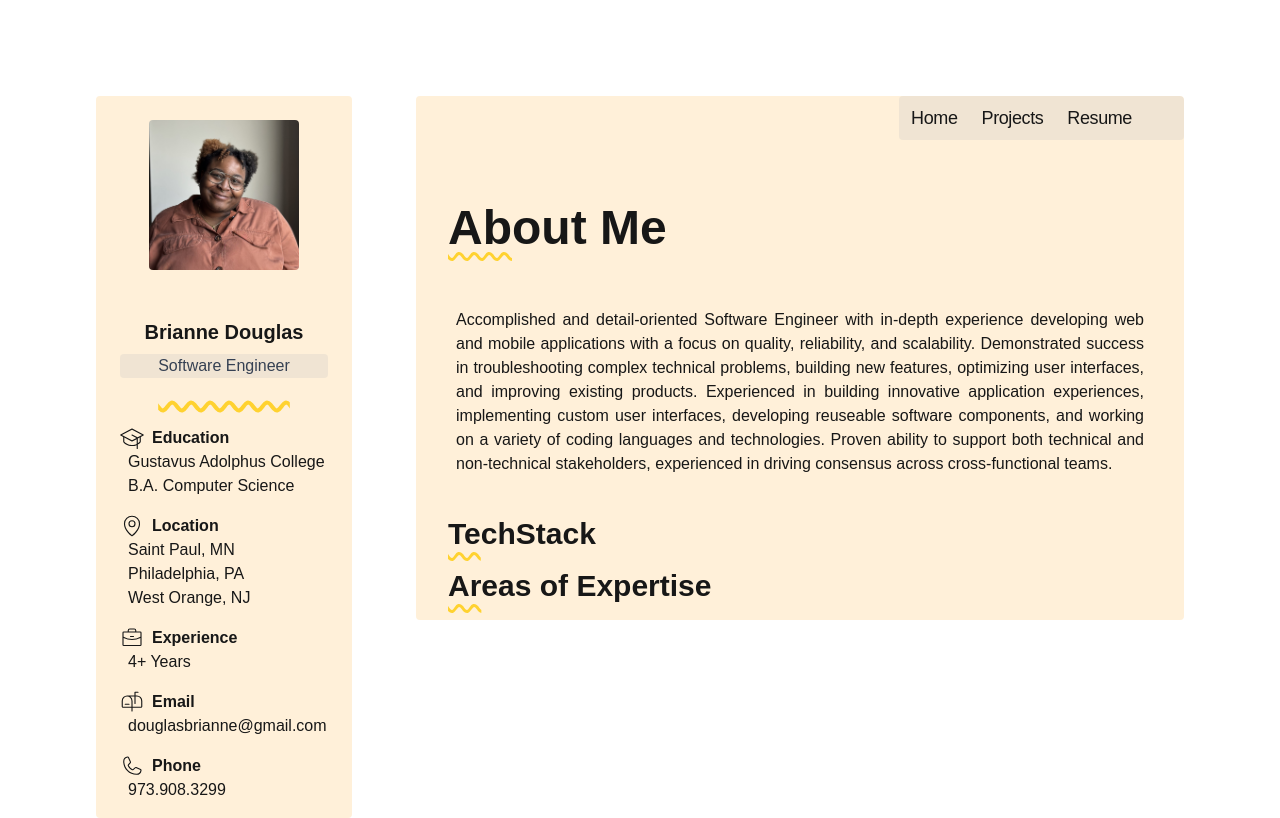
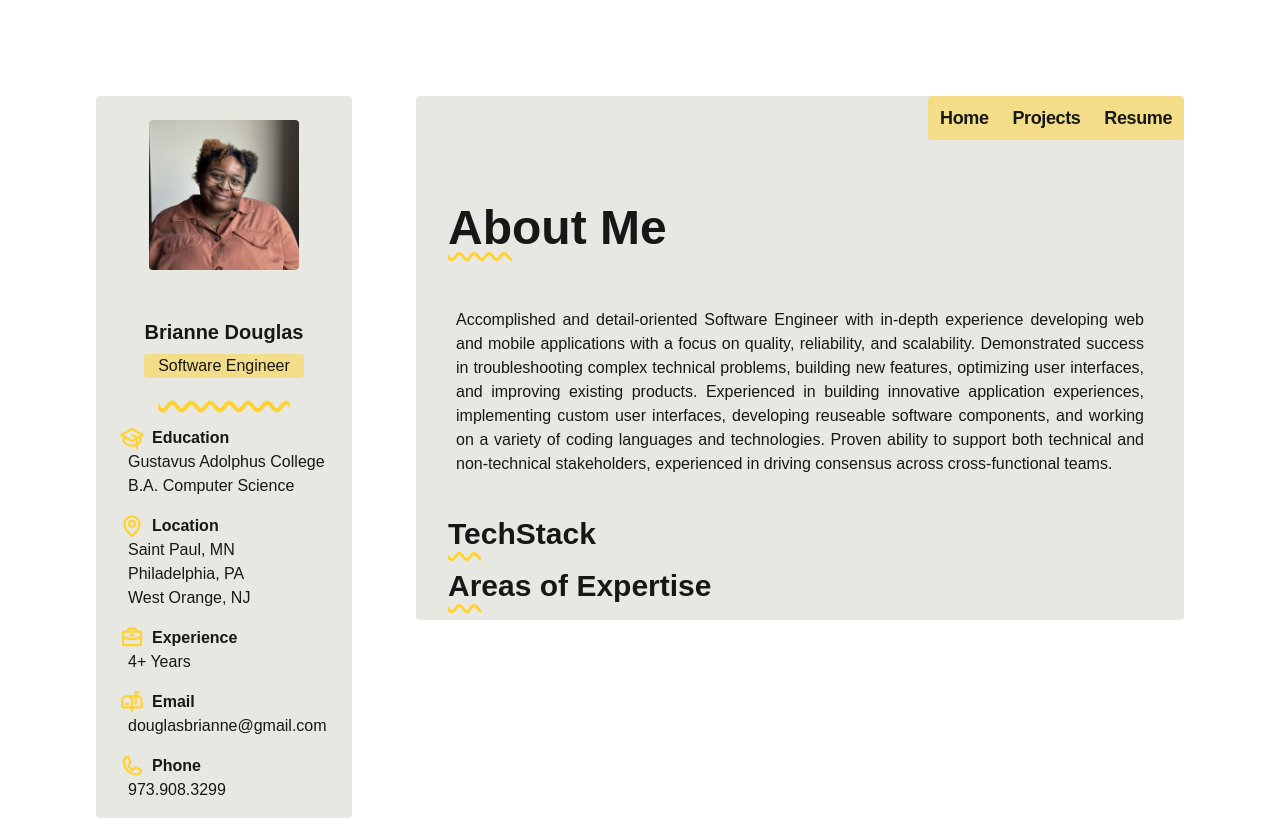
Before and after one commit to starbeezus/portfolio, a Next.js app: page / in a window 1280 px wide. Built offline with nearby package versions, Linux system fonts and the light colour scheme.

Commit message:
Updated Colors

```diff
--- a/src/components/DashboardCard.tsx
+++ b/src/components/DashboardCard.tsx
@@ -14,7 +14,7 @@ export function DashboardCard({
   children,
 }: DashboardCardProps) {
   return (
-    <div className="rounded min-w-fit overflow-hidden bg-amber-500/15 mt-24">
+    <div className="rounded min-w-fit overflow-hidden bg-olive-200 mt-24">
       {image && title && description && (
         <div>
           <Image
@@ -24,8 +24,8 @@ export function DashboardCard({
             height={150}
           />
           <div className="p-6">
-            <h2 className="text-xl text-center font-semibold mb-2">{title}</h2>
-            <p className="text-gray-700 text-center text-base rounded bg-gray-400/15 underline decoration-wavy decoration-4 underline-offset-30 decoration-amber-300 mb-6">
+            <h2 className="text-xl text-center font-bold mb-2">{title}</h2>
+            <p className=" text-center text-base rounded bg-amber-300/50 underline decoration-wavy decoration-4 underline-offset-30 decoration-amber-300 mx-6 mb-6">
               {description}
             </p>
           </div>
--- a/src/components/Navigation.tsx
+++ b/src/components/Navigation.tsx
@@ -23,13 +23,13 @@ export function Navigation() {
           className="flex flex-row-reverse relative px-0 pb-0 fade md:overflow-auto scroll-pr-6 md:relative"
           id="nav"
         >
-          <div className="flex flex-row bg-gray-400/15 rounded space-x-0 pr-10">
+          <div className="flex flex-row bg-amber-300/50 rounded space-x-0">
             {navItems.map(({ path, name }) => {
               return (
                 <Link
                   key={path}
                   href={path}
-                  className="transition-all hover:text-neutral-800 text-lg dark:hover:text-neutral-200 flex align-middle relative py-1 px-2 m-1"
+                  className="transition-all hover:text-neutral-800 text-lg font-semibold  dark:hover:text-neutral-200 flex align-middle relative py-1 px-2 m-1"
                 >
                   {name}
                 </Link>
--- a/src/components/sideRail/SideRailItems.tsx
+++ b/src/components/sideRail/SideRailItems.tsx
@@ -1,10 +1,10 @@
 import { IconType } from 'react-icons'
 import {
-  PiGraduationCapLight as GraduationCap,
-  PiMapPinLight as MapPin,
-  PiBriefcaseLight as Briefcase,
-  PiMailboxLight as Mailbox,
-  PiPhoneLight as Phone,
+  PiGraduationCapBold as GraduationCap,
+  PiMapPinBold as MapPin,
+  PiBriefcaseBold as Briefcase,
+  PiMailboxBold as Mailbox,
+  PiPhoneBold as Phone,
 } from 'react-icons/pi'
 
 interface sideRailItemsProps {
@@ -54,7 +54,7 @@ export function SideRailItems() {
         return (
           <div key={item.id} className="ml-4 mb-4">
             <div className="flex flex-row">
-              <Icon className="ml-2 mr-2 self-center rounded h-6 w-6" />
+              <Icon className="ml-2 mr-2 self-center h-6 w-6 text-amber-300" />
               <div className="self-center font-semibold">{item.name}</div>
             </div>
             {Array.isArray(item.info) ? (
```
